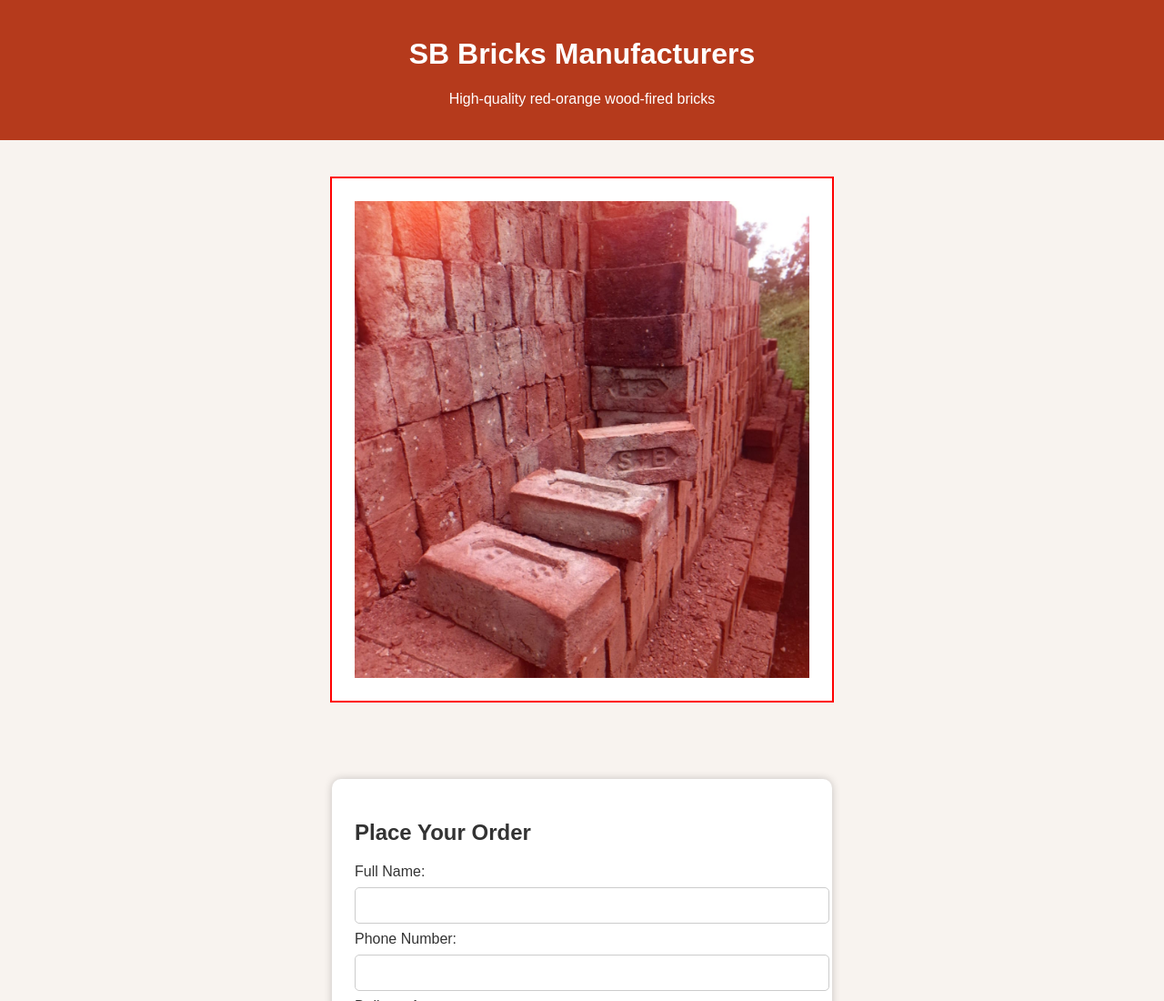
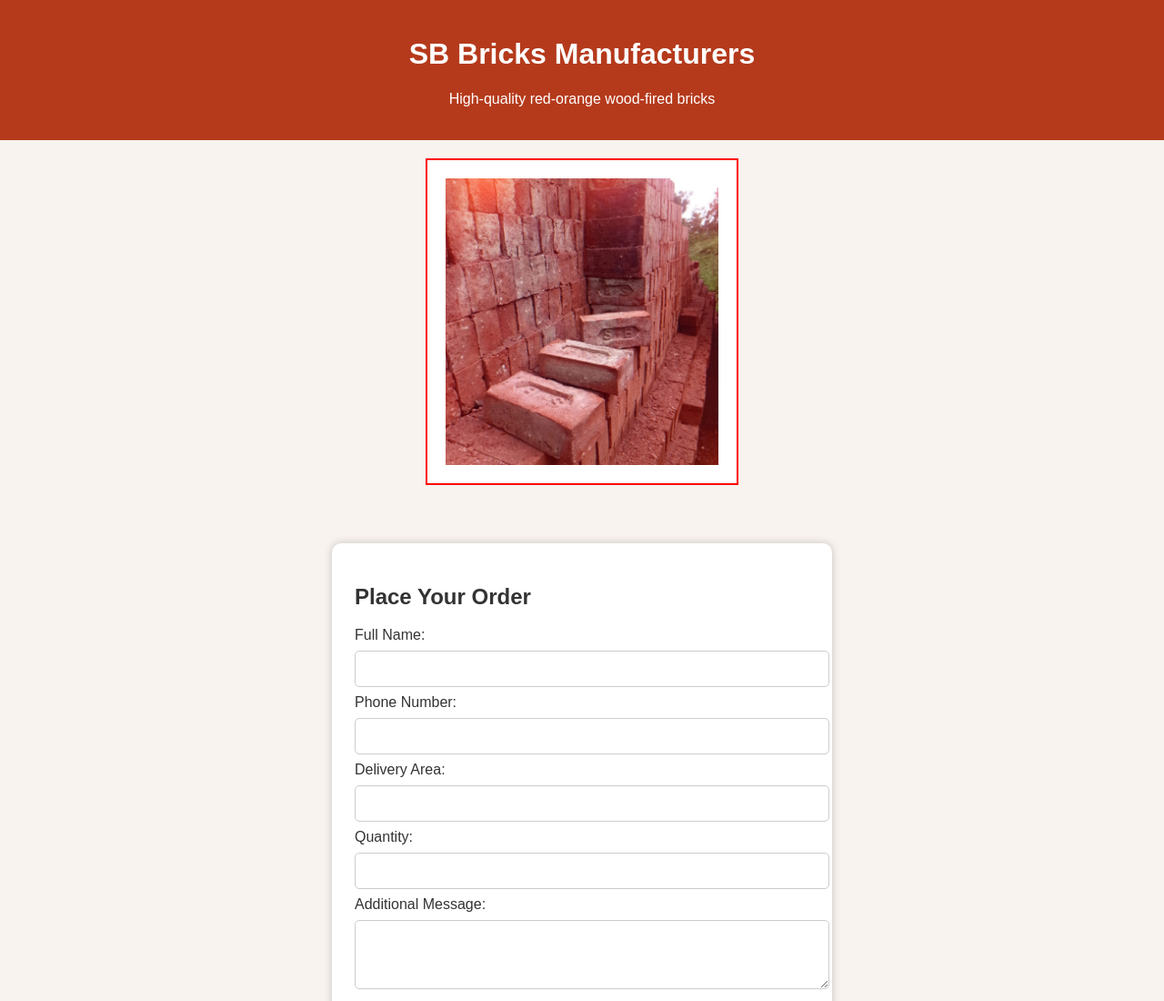
Before and after one commit to vinaysy2101/SBbricks, a plain HTML site: page index.html in a window 1280 px wide. Shown: the top 1100 px of the page at 91% size. Drawn offline with Linux system fonts and the light colour scheme.

Commit message:
Update index.html

```diff
--- a/index.html
+++ b/index.html
@@ -54,13 +54,12 @@
       padding: 10px;
       color: #555;
     }
-
     .logo{
-    border:2px solid red;
-    max-width: 500px;
-    margin: 40px auto;
-    background: white;
-    padding: 25px;
+      border:2px solid red;
+      max-width: 300px;
+      margin: 20px auto;
+      background: white;
+      padding: 20px;
     }
   </style>
 </head>
```
